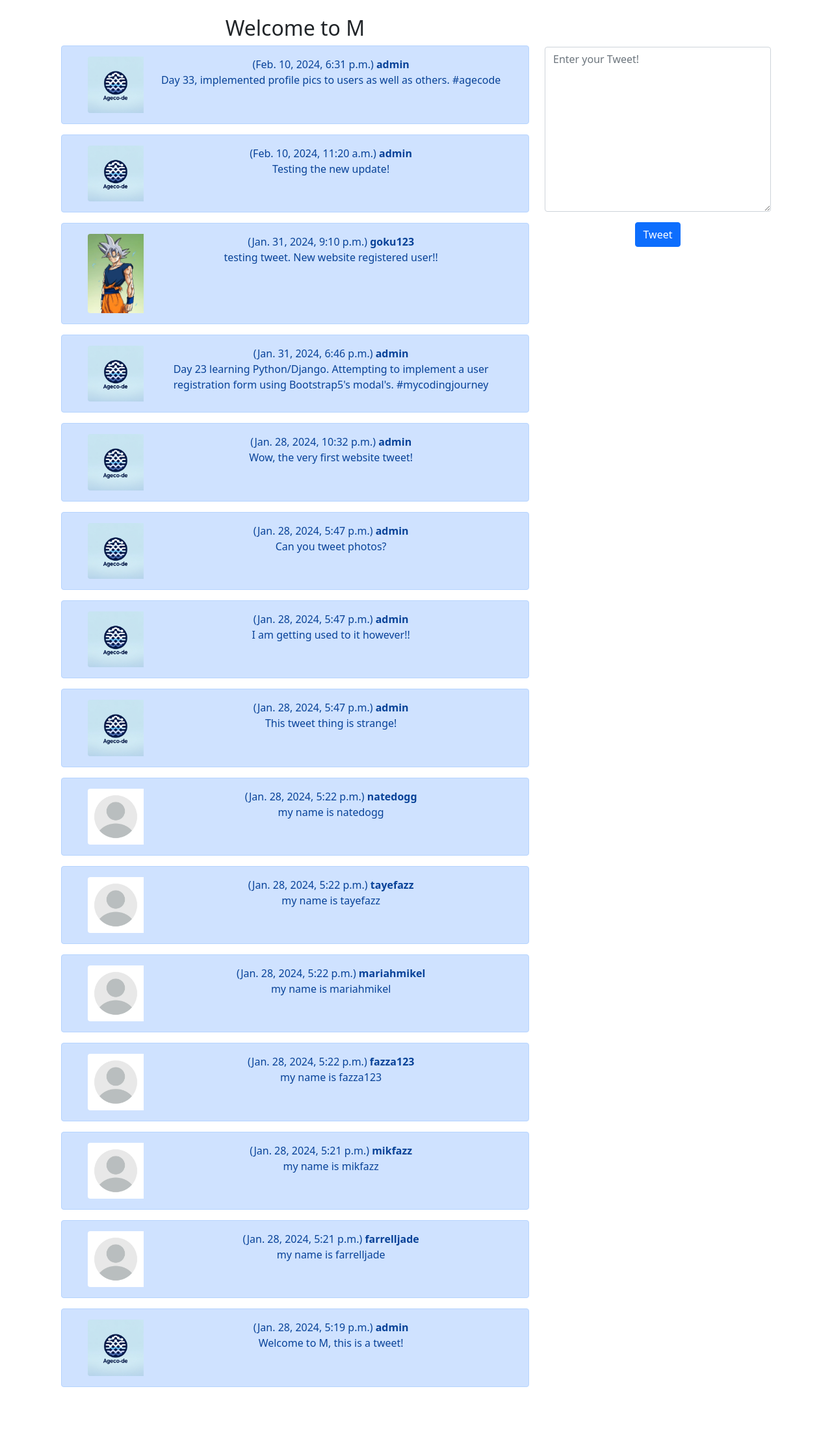
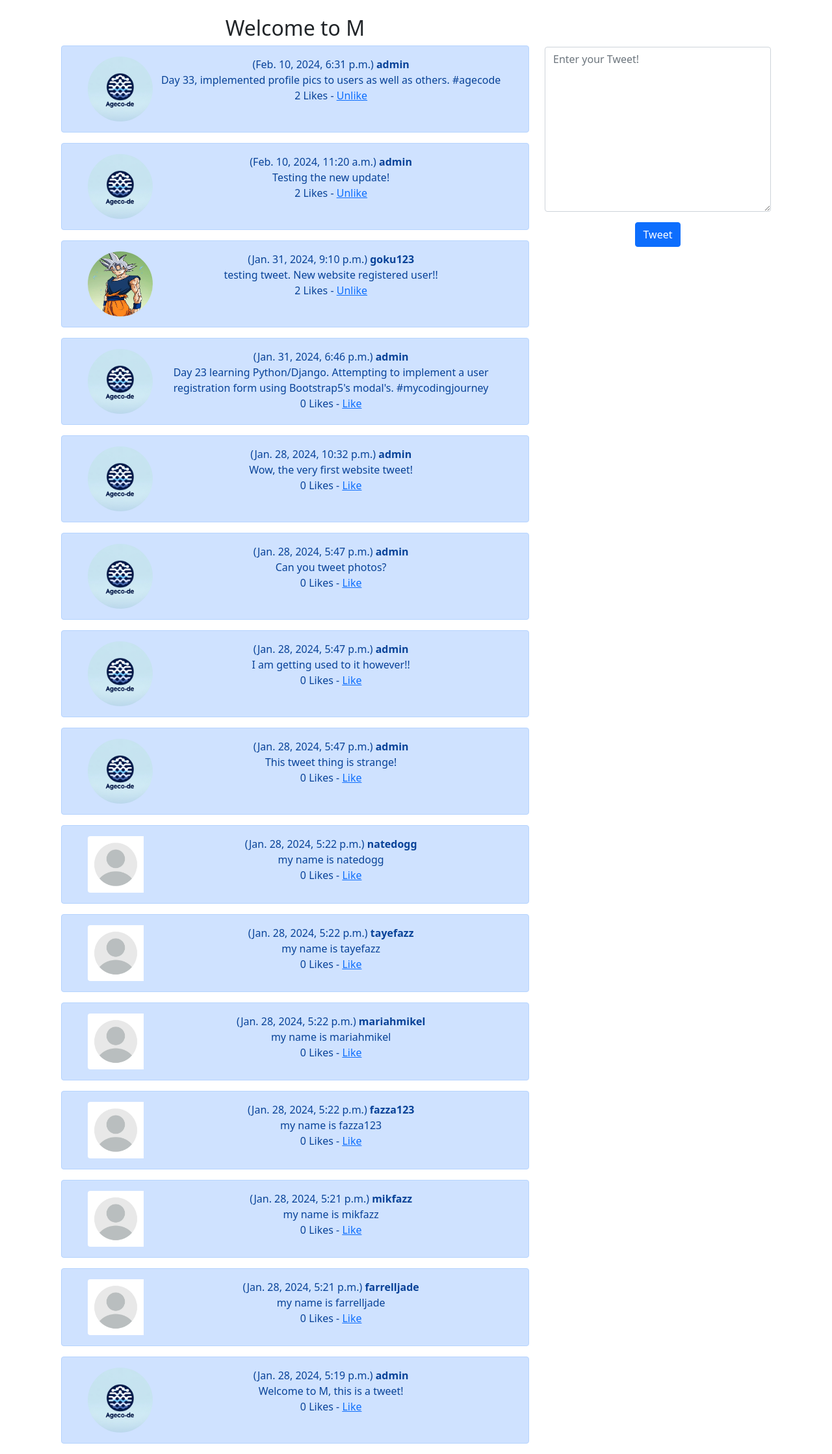
Before and after one commit to farrelljade/M, a Django app: page / in a window 1280 px wide. Shown: the part 56-2294 px from the top of the page at 65% size. Before the commit the page ends 2191 px from the top, so only its background shows below. Run offline with Django 5.2, Linux system fonts and the light colour scheme; a user stored in the database is signed in; data comes from the database, SQL or seed files in the repository; both versions use the stored data as it was after the commit.

Commit message:
Add ability to like/unlike tweets on homepage.

```diff
--- a/social/m/models.py
+++ b/social/m/models.py
@@ -8,6 +8,11 @@ class Tweet(models.Model):
     user = models.ForeignKey(User, related_name="tweets", on_delete=models.DO_NOTHING)
     body = models.CharField(max_length=200)
     created_at = models.DateTimeField(auto_now_add=True)
+    likes = models.ManyToManyField(User, related_name="tweet_like", blank=True)
+
+    # Keep count of likes
+    def number_of_likes(self):
+        return self.likes.count()
 
     def __str__(self):
         return(
--- a/social/m/templates/m/home.html
+++ b/social/m/templates/m/home.html
@@ -13,7 +13,7 @@
           <div class="row">
             <div class="col-2">
               {% if tweet.user.profile.profile_image %}
-              <img src="{{ tweet.user.profile.profile_image.url }}" class="img-fluid rounded-start" alt="{{ tweet.user.username }}">
+              <img src="{{ tweet.user.profile.profile_image.url }}" width=100 height=100 class="rounded-circle" alt="{{ tweet.user.username }}">
               {% else %}
               <img src="{% static 'images/default_logo.png' %}" class="img-fluid rounded-start" alt="Default profile pic">
               {% endif %}
@@ -21,7 +21,14 @@
               <div class="col-10">
                 ({{ tweet.created_at }})
                 <strong>{{ tweet.user }}</strong><br/>
-                {{ tweet.body }}
+                {{ tweet.body }}<br/>
+                {{ tweet.number_of_likes }} Likes -
+                {% if user in tweet.likes.all %}
+                  <a href="{% url 'm:tweet_like' tweet.id %}">Unlike</a>
+                {% else %}
+                <a href="{% url 'm:tweet_like' tweet.id %}">Like</a>
+                {% endif %}
+
               </div>
           </div>
         </div>
--- a/social/m/templates/m/profile.html
+++ b/social/m/templates/m/profile.html
@@ -15,7 +15,7 @@
                 <div class="row">
                   <div class="col-2">
                     {% if profile.profile_image %}
-                    <img src="{{ profile.profile_image.url }}" width=50 height=50 class="img-fluid rounded-start" alt="{{ profile.user.username }}">
+                    <img src="{{ profile.profile_image.url }}" width=100 height=100 class="rounded-circle" alt="{{ profile.user.username }}">
                     {% else %}
                     <img src="{% static 'images/default_logo.png' %}" class="img-fluid rounded-start" alt="Default profile pic">
                     {% endif %}
--- a/social/m/urls.py
+++ b/social/m/urls.py
@@ -11,4 +11,5 @@ urlpatterns = [
     path('logout/', views.user_logout, name="logout"),
     path('register/', views.user_register, name="register"),
     path('update_user/', views.update_user, name="update_user"),
+    path('tweet_like/<int:pk>', views.tweet_like, name="tweet_like"),
 ]
--- a/social/m/views.py
+++ b/social/m/views.py
@@ -1,4 +1,4 @@
-from django.shortcuts import render, redirect
+from django.shortcuts import render, redirect, get_object_or_404
 from django.contrib.auth import authenticate, login, logout
 from django.contrib.auth.models import User
 from django.contrib import messages
@@ -140,3 +140,18 @@ def update_user(request):
     else:
         messages.error(request, "You must be logged in to view this page!")
         return redirect('m:home')
+
+def tweet_like(request, pk):
+    """Tweet like/unlike."""
+    if request.user.is_authenticated:
+        tweet = get_object_or_404(Tweet, id=pk)
+        if tweet.likes.filter(id=request.user.id).exists():
+            tweet.likes.remove(request.user)
+        else:
+            tweet.likes.add(request.user)
+
+        return redirect('m:home')
+
+    else:
+        messages.error(request, "You must be logged in to view this page...")
+        return redirect('m:home')
```
Also changed, not shown: social/db.sqlite3, social/m/migrations/0006_tweet_likes.py (added).
